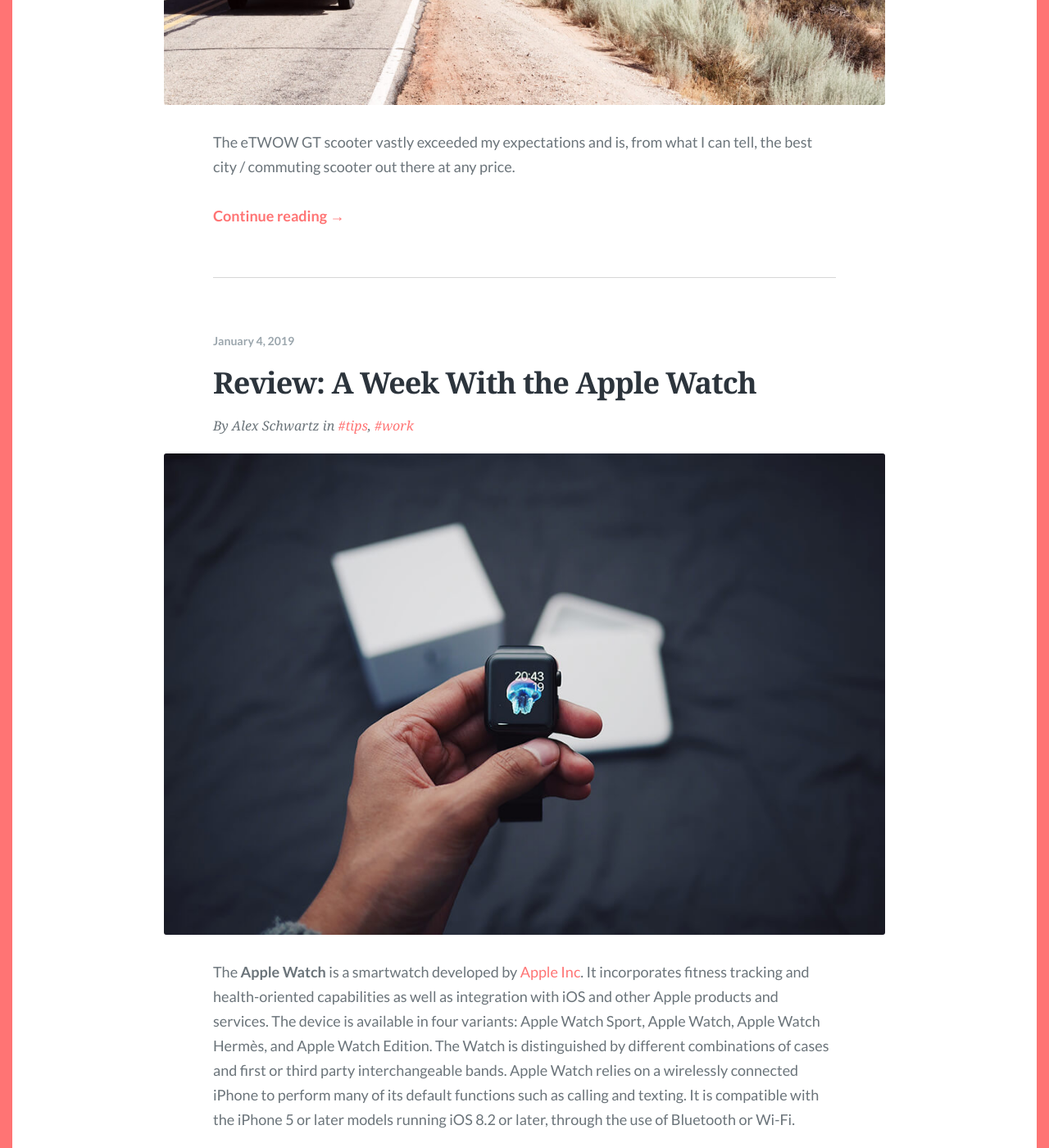
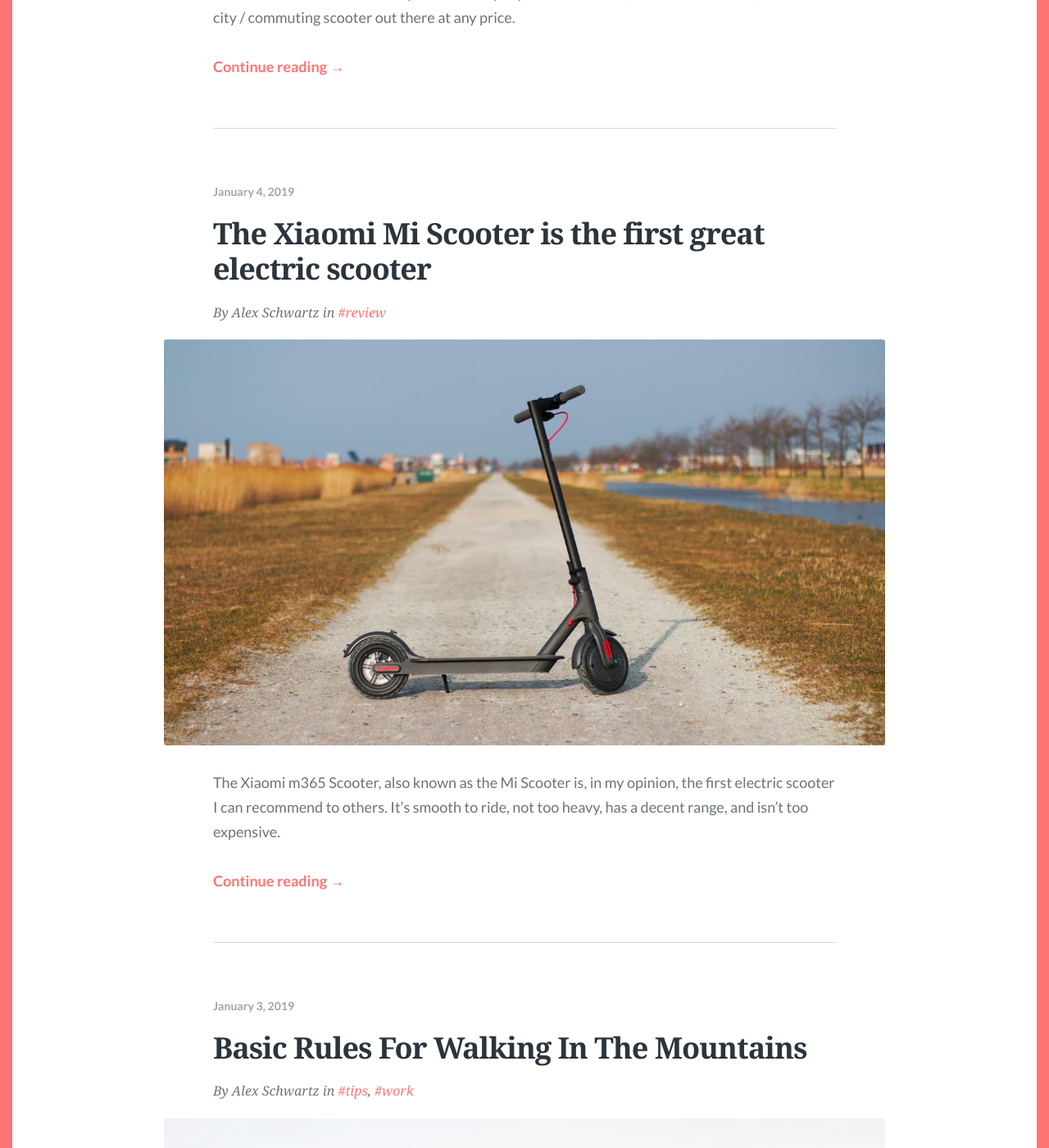
Before and after one commit to itsalexschwartz/cityscoots, a Jekyll site: the page built from index.html, in a window 1280 px wide and 1400 px high, scrolled down 1089 px. Shown: the whole window at 82% size. Built offline with Jekyll 4.4.1, drawn with Linux system fonts in a browser that asks for light colours; the list of posts is cut into pages by our own code.

Commit message:
new images

```diff
--- a/_posts/2019-01-04-a-week-with-the-apple-watch.md
+++ b/_posts/2019-01-04-Xiaomi-m365.md
@@ -1,12 +1,12 @@
 ---
 layout: post
-title: "Review: A Week With the Apple Watch"
-description: "The Apple Watch is a smartwatch developed by Apple Inc."
+title: "The Xiaomi Mi Scooter is the first great electric scooter"
+description: "Xiaomi Mi Scooter"
 date: 2019-01-04
-feature_image: images/apple-watch.jpg
-tags: [tips, work]
+feature_image: images/m365.jpg
+tags: [review]
 ---
-The **Apple Watch** is a smartwatch developed by [Apple Inc](http://www.apple.com/). It incorporates fitness tracking and health-oriented capabilities as well as integration with iOS and other Apple products and services. The device is available in four variants: Apple Watch Sport, Apple Watch, Apple Watch Hermès, and Apple Watch Edition. The Watch is distinguished by different combinations of cases and first or third party interchangeable bands. Apple Watch relies on a wirelessly connected iPhone to perform many of its default functions such as calling and texting. It is compatible with the iPhone 5 or later models running iOS 8.2 or later, through the use of Bluetooth or Wi-Fi.
+The Xiaomi m365 Scooter, also known as the Mi Scooter is, in my opinion, the first electric scooter I can recommend to others. It's smooth to ride, not too heavy, has a decent range, and isn't too expensive.
 
 <!--more-->
 
--- a/_posts/2020-01-05-eTWOW-Review.md
+++ b/_posts/2020-02-29-eTWOW-GT.md
@@ -3,7 +3,7 @@
 title: "The best city scooter of 2020 - The eTWOW GT"
 description: "By far the best electric scooter I've tried to date!"
 date: 2020-02-29
-feature_image: images/road.jpg
+feature_image: images/etwow.jpg
 tags: [review]
 ---
 
@@ -11,7 +11,7 @@
 
 <!--more-->
 
-I've put way too many hours into the [Xiaomi Mi Scooter](https://www.google.com) (aka the m365) and have owned multiple over the past years ever since I tried one retrofitted for Bird rentals. As I stated in my rundown of the Xiaomi Mi Scooter, it's my pick for best commuter scooter... until now.
+I've put way too many hours into the [Xiaomi m365 Scooter](/Xiaomi-m365) (aka the Mi) and have owned multiple over the past years ever since I tried one retrofitted for Bird rentals. As I stated in my rundown of the Xiaomi Mi Scooter, it's my pick for best commuter scooter... until now.
 
 ## Selection Criteria
 In late January 2020 I started doing research on the latest and greatest electric scooters out there and began my quest to find something better than the trusty Mi Scooter.
@@ -20,10 +20,10 @@
 After injuring my arm lifting the $1,000 Mercane WideWheel scooter (50 lbs!!!), I set out to build a new critera for scooters moving forward, with weight being one of the important factors for my needs. As someone who rides once or twice a day and needs to lift the scooter up two separate small steps, I set a new weight cap of "under 30lb". The Mi scooter is 27.5lb so I figured just over that would be my new top end.
 
 ### Speed
-As a naturally-occurring crystalline inorganic solid with an ordered structure, ice is considered a mineral.[citation needed] It possesses a regular crystalline structure based on the molecule of water, which consists of a single oxygen atom covalently bonded to two hydrogen atoms, or H-O-H. However, many of the physical properties of water and ice are controlled by the formation of hydrogen bonds between adjacent oxygen and hydrogen atoms; while it is a weak bond, it is nonetheless critical in controlling the structure of both water and ice.
+More here
 
-> “ice contains no future , just the past, sealed away. As if they're alive, everything in the world is sealed up inside, clear and distinct. Ice can preserve all kinds of things that way- cleanly, clearly. That's the essence of ice, the role it plays.”
-> <cite>― Haruki Murakami</cite>
+> The eTWOW-GT is surprisingly hard to find in the US. At the time of writing, [eWheels.com](https://www.ewheels.com/product/new-e-twow-gt-700w-504wh-25mph/) has them in stock!
+>
 
 An unusual property of ice frozen at atmospheric pressure is that the solid is approximately 8.3% less dense than liquid water. The density of ice is 0.9167 g/cm3 at 0 °C,[4] whereas water has a density of 0.9998 g/cm³ at the same temperature. Liquid water is densest, essentially 1.00 g/cm³, at 4 °C and becomes less dense as the water molecules begin to form the hexagonal crystals[5] of ice as the freezing point is reached. This is due to hydrogen bonding dominating the intermolecular forces, which results in a packing of molecules less compact in the solid. Density of ice increases slightly with decreasing temperature and has a value of 0.9340 g/cm³ at −180 °C (93 K).[6]
 
```
Also changed, not shown: images/apple-watch.jpg (deleted), images/etwow.jpg (added), images/m365.jpg (added), 10 other files.
